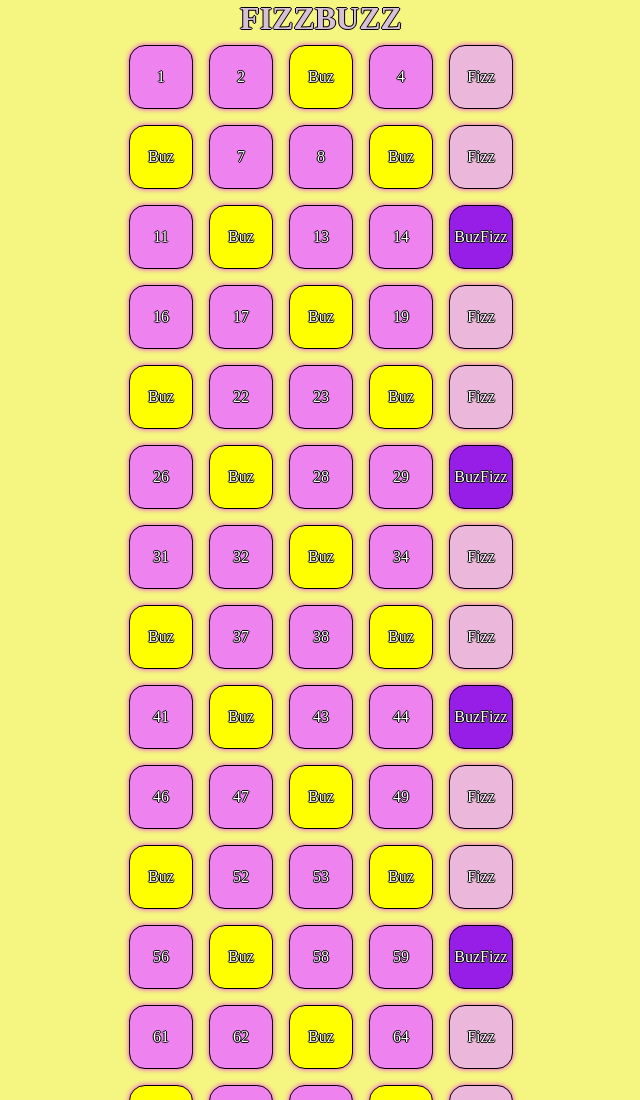
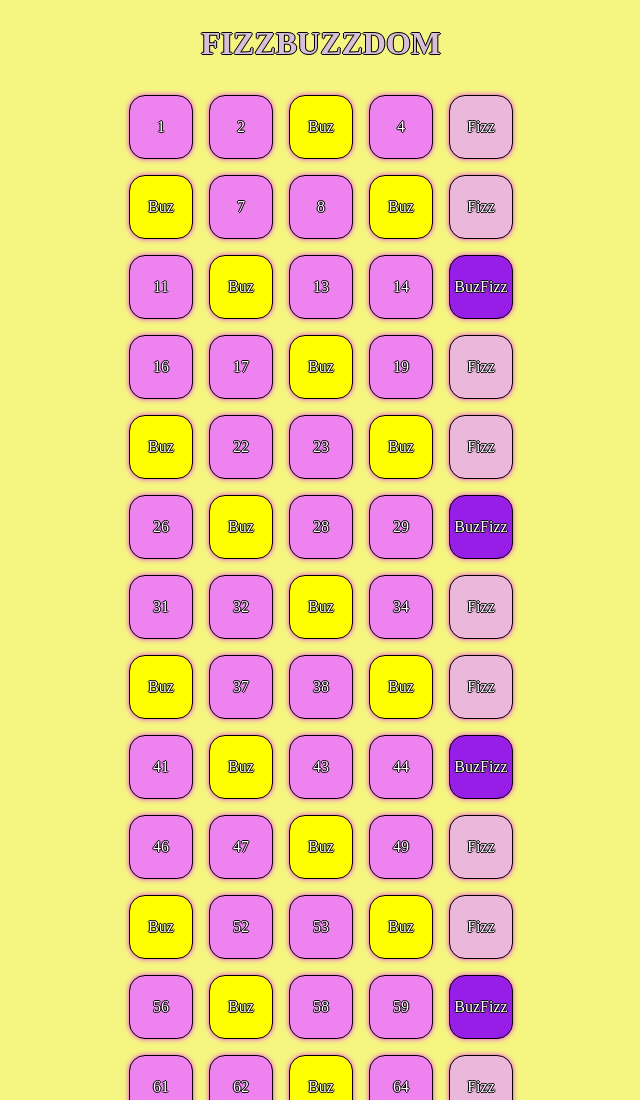
Before and after one commit to Alex-Uva89/js-fizzbuzzdom, a plain HTML site: page index.html in a window 1280 px wide. Shown: the top 1100 px of the page, without its empty margins (319-959 px from the left). Drawn offline with Linux system fonts and the light colour scheme.

Commit message:
correction

```diff
--- a/css/style.css
+++ b/css/style.css
@@ -18,6 +18,7 @@ body{
     text-transform: uppercase;
     color: thistle;
     text-shadow: -1px 0 black, 0 1px black, 1px 0 black, 0 -1px black;
+    margin: 25px 0;
 }
 
 .area-boxes{
@@ -39,6 +40,7 @@ body{
     border: 1px solid black;
     border-radius: 1rem;
     box-shadow: 0 0 5px rgb(241, 43, 241);
+    cursor: pointer;
 }
 
 .yellow{
--- a/index.html
+++ b/index.html
@@ -12,7 +12,7 @@
     <!-- CONTENITORE PER CENTRARE  -->
     <div class="container">
         <!-- INSERISCO TITOLO  -->
-    <h1 class="title">FizzBuzz</h1>
+    <h1 class="title">FizzBuzzDom</h1>
     <!-- CREO AREA SU CUI LAVORARE CON JS -->
     <div class="area-boxes"></div>
     </div>
```
Also changed, not shown: js/script.js (line endings or trailing spaces).
